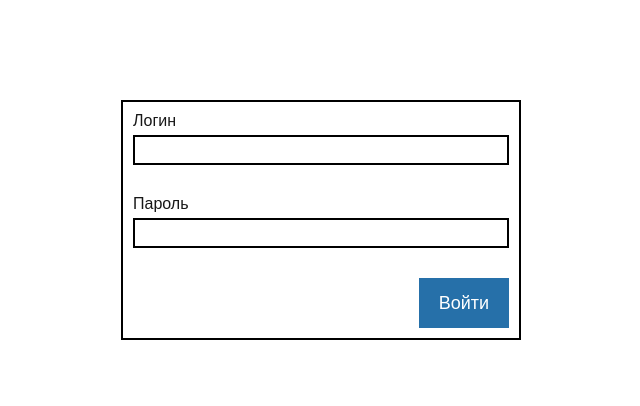
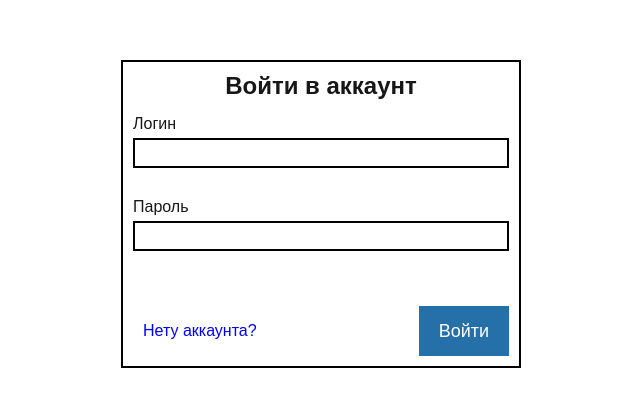
Before and after one commit to bulbashist/task, a Next.js app: page /login in a window 1280 px wide. Shown: the part 180-586 px from the top of the page, without its empty margins (319-959 px from the left). Built offline with nearby package versions, Linux system fonts and the light colour scheme.

Commit message:
vvvvvvvvvvvvvv1

```diff
--- a/app/components/graph/index.tsx
+++ b/app/components/graph/index.tsx
@@ -1,4 +1,3 @@
-import { Bar } from "@/types/history";
 import {
   Area,
   AreaChart,
@@ -9,6 +8,7 @@ import {
   YAxis,
 } from "recharts";
 import styles from "./style.module.css";
+import { Bar } from "@/types/history";
 
 type Props = {
   data: PromiseSettledResult<Bar[]>;
--- a/app/details/page.module.css
+++ b/app/details/page.module.css
@@ -1,55 +1,12 @@
-.mainInfo {
-  * {
-    color: white;
-  }
-
-  width: 100%;
-  height: 200px;
-  padding: 30px 100px;
-
-  background-image: linear-gradient(
-    to right,
-    rgb(63, 81, 181),
-    rgb(100, 181, 246)
-  );
-
-  .grid {
-    display: grid;
-    grid-template-columns: 7fr 9fr;
-    padding: 10px 0;
-
-    .grid1 {
-      display: grid;
-      grid-template-columns: 1fr 3fr;
-    }
-  }
+.page {
+  display: flex;
+  flex-direction: column;
+  align-items: center;
 }
 
-.flag {
-  background: rgb(24, 198, 131);
-  border-bottom-right-radius: 1rem;
-  border-bottom-left-radius: 1rem;
-  position: relative;
-  text-align: center;
-  padding: 1rem;
-  width: auto;
-  display: inline-block;
-  color: white;
-  box-shadow: rgba(0, 0, 0, 0.4) 0px 2px 15px -3px;
-
-  &::before {
-    content: "";
-    width: calc(100% + 20px);
-    height: 10px;
-    background: inherit;
-    position: absolute;
-    left: -10px;
-    top: 0px;
-    border-radius: 8px;
-  }
-
-  h1,
-  p {
-    background-color: inherit;
-  }
+.navBack {
+  padding: 20px;
+  border: 1px solid rgb(192, 189, 189);
+  border-radius: 15px;
+  background-color: white;
 }
--- a/app/login/page.module.css
+++ b/app/login/page.module.css
@@ -1,14 +1,18 @@
 .form {
   position: absolute;
   left: calc(50vw - 200px);
-  top: calc(50vh - 120px);
+  top: calc(50vh - 160px);
   width: 400px;
-  height: 240px;
   display: flex;
   flex-direction: column;
   gap: 5px;
   border: 2px solid black;
   padding: 10px;
+
+  & > .headline {
+    margin-bottom: 10px;
+    text-align: center;
+  }
 }
 
 .block {
@@ -30,9 +34,29 @@
   font-size: 10px;
 }
 
-.button {
+.serverError {
+  flex-grow: 1;
+  height: 20px;
+  color: rgb(188, 63, 63);
+  font-size: 10px;
+  text-align: center;
+}
+
+.formBottom {
+  display: flex;
+  flex-direction: row;
+  justify-content: space-between;
+  align-items: center;
+  height: 50px;
+
+  & > a {
+    color: blue;
+    padding-left: 10px;
+  }
+
+  & > .button {
     align-self: flex-end;
-  flex-grow: 1;
+    height: 100%;
     padding: 0 20px;
     background-color: rgb(38, 112, 169);
     color: white;
@@ -42,3 +66,4 @@
       cursor: not-allowed;
     }
   }
+}
--- a/app/login/page.tsx
+++ b/app/login/page.tsx
@@ -1,16 +1,15 @@
 "use client";
+import { useRouter } from "next/navigation";
 import { useForm } from "react-hook-form";
 import styles from "./page.module.css";
-import { useRouter } from "next/navigation";
+import { User } from "@/types/user";
+import { useState } from "react";
+import Link from "next/link";
 import axios from "axios";
-
-type User = {
-  login: string;
-  password: string;
-};
 
 const LoginPage = () => {
   const router = useRouter();
+  const [error, setError] = useState("");
 
   const {
     handleSubmit,
@@ -19,15 +18,19 @@ const LoginPage = () => {
   } = useForm<User>();
 
   const onSubmit = (user: User) => {
-    axios.post("/api/auth/login", { user }).then((res) => {
+    axios
+      .post("/api/auth/login", { user })
+      .then((res) => {
         localStorage.setItem("token", res.data);
         router.push("/");
-    });
+      })
+      .catch((err) => setError(err.response.data.message));
   };
 
   return (
     <div>
       <form onSubmit={handleSubmit(onSubmit)} className={styles.form}>
+        <h2 className={styles.headline}>Войти в аккаунт</h2>
         <div className={styles.block}>
           <label htmlFor="login">Логин</label>
           <input
@@ -59,6 +62,9 @@ const LoginPage = () => {
           />
           <p className={styles.error}>{errors.password?.message}</p>
         </div>
+        <p className={styles.serverError}>{error}</p>
+        <div className={styles.formBottom}>
+          <Link href="/register">Нету аккаунта?</Link>
           <button
             type="submit"
             disabled={isSubmitted && !(isDirty && isValid)}
@@ -66,6 +72,7 @@ const LoginPage = () => {
           >
             Войти
           </button>
+        </div>
       </form>
     </div>
   );
--- a/app/providers.tsx
+++ b/app/providers.tsx
@@ -1,7 +1,5 @@
-// In Next.js, this file would be called: app/providers.tsx
 "use client";
 
-// Since QueryClientProvider relies on useContext under the hood, we have to put 'use client' on top
 import {
   isServer,
   QueryClient,
--- a/app/register/page.module.css
+++ b/app/register/page.module.css
@@ -1,14 +1,18 @@
 .form {
   position: absolute;
   left: calc(50vw - 200px);
-  top: calc(50vh - 120px);
+  top: calc(50vh - 160px);
   width: 400px;
-  height: 240px;
   display: flex;
   flex-direction: column;
   gap: 5px;
   border: 2px solid black;
   padding: 10px;
+
+  & > .headline {
+    margin-bottom: 10px;
+    text-align: center;
+  }
 }
 
 .block {
@@ -30,9 +34,29 @@
   font-size: 10px;
 }
 
-.button {
+.serverError {
+  flex-grow: 1;
+  height: 20px;
+  color: rgb(188, 63, 63);
+  font-size: 10px;
+  text-align: center;
+}
+
+.formBottom {
+  display: flex;
+  flex-direction: row;
+  justify-content: space-between;
+  align-items: center;
+  height: 50px;
+
+  & > a {
+    color: blue;
+    padding-left: 10px;
+  }
+
+  & > .button {
     align-self: flex-end;
-  flex-grow: 1;
+    height: 100%;
     padding: 0 20px;
     background-color: rgb(38, 112, 169);
     color: white;
@@ -42,3 +66,4 @@
       cursor: not-allowed;
     }
   }
+}
--- a/app/services/auth/index.ts
+++ b/app/services/auth/index.ts
@@ -11,7 +11,6 @@ export class AuthService {
     const salt = await bcrypt.genSalt();
     const hash = await bcrypt.hash(data.password, salt);
     usersRepo.add({ login: data.login, password: hash });
-    return true;
   }
 
   static async logIn(data: User) {
```
Also changed, not shown: app/components/table/index.tsx (+4 -5 lines), app/details/page.tsx (+14 -5 lines), app/hooks/useVirtualisation.ts (renamed from app/hooks/useVisualisation.ts, +6 -2 lines), app/register/page.tsx (+16 -9 lines). Lines whose indentation alone changed are shown as unchanged.
